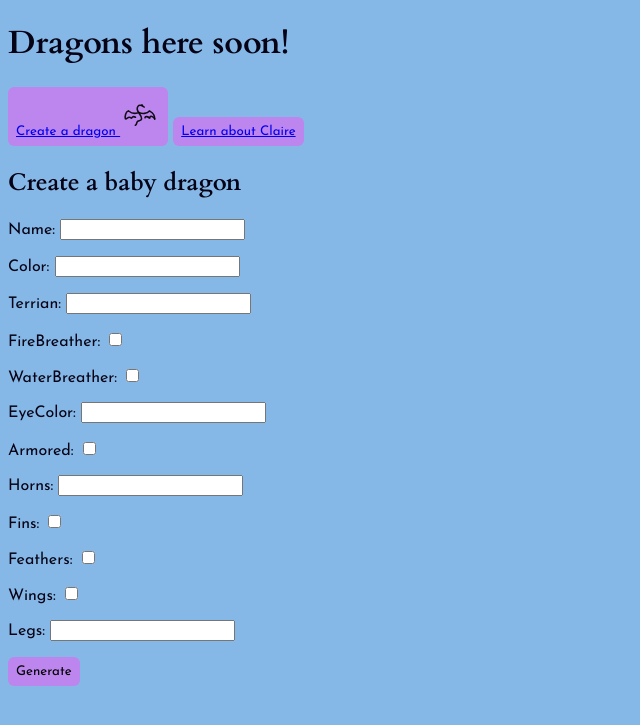
After one commit to miclairy/clairesDragons, a Django app: page /create in a window 1280 px wide. The commit adds this page. Shown: the top 725 px of the page, without its empty margins (0-640 px from the left). Run offline with Django 4.2, Linux system fonts and the light colour scheme.

Commit message:
WIP : add create dragon

```diff
--- /dev/null
+++ b/clairesDragonApp/dragonForm.py
@@ -0,0 +1,21 @@
+from django import forms
+
+from .models import Dragon
+
+class DragonForm(forms.ModelForm):
+
+    class Meta:
+        model = Dragon
+        fields = ('name',
+                  'color',
+                  'terrian',
+                  'fireBreather',
+                  'waterBreather',
+                  'eyeColor',
+                  'armored',
+                  'horns',
+                  'fins',
+                  'feathers',
+                  'wings',
+                  'legs'
+                  )
--- a/clairesDragonApp/models.py
+++ b/clairesDragonApp/models.py
@@ -1,6 +1,4 @@
 from django.db import models
-from django.conf import settings
-from django.utils import timezone
 
 # Create your models here.
 
@@ -17,6 +15,7 @@ class Dragon(models.Model):
     feathers = models.BooleanField()
     wings = models.BooleanField()
     legs = models.IntegerField()
+    # url = models.CharField(max_length=200) # todo generate button for dragons etc
 
 
     def generate(self):
--- /dev/null
+++ b/clairesDragonApp/static/clairesDragonApp/css/clairesDragonApp.css
@@ -0,0 +1,58 @@
+body {
+    background-color: #86B8E7;
+    font-family: "Josefin Sans", sans-serif;
+    font-optical-sizing: auto;
+    font-style: normal;
+
+    color: #050315;
+--primary: #bd86ee;
+--secondary: #d8bcf0;
+--accent: #e5fffa;
+}
+
+button {
+    background-color: #bd86ee;
+    font-family: "Josefin Sans", sans-serif;
+    padding: 8px;
+    border-radius: 6px;
+    border: none;
+}
+
+button:hover {
+    cursor: pointer;
+}
+
+h1,
+h2,
+h3,
+h4 {
+    font-family: 'Cardo', serif;
+}
+
+
+.cardo-regular {
+    font-family: "Cardo", serif;
+    font-weight: 400;
+    font-style: normal;
+}
+
+.cardo-bold {
+font-family: "Cardo", serif;
+font-weight: 700;
+font-style: normal;
+}
+
+.cardo-regular-italic {
+font-family: "Cardo", serif;
+font-weight: 400;
+font-style: italic;
+}
+
+
+/*
+.josefin-sans {
+    font-family: "Josefin Sans", sans-serif;
+    font-optical-sizing: auto;
+    font-weight: ;
+    font-style: normal;
+  } */
--- /dev/null
+++ b/clairesDragonApp/templates/clairesDragonApp/about.html
@@ -0,0 +1,5 @@
+{% extends 'clairesDragonApp/base.html' %}
+
+{% block content %}
+<h1>Creator: Claire Barnaby<h1>
+{% endblock %}
--- /dev/null
+++ b/clairesDragonApp/templates/clairesDragonApp/base.html
@@ -0,0 +1,24 @@
+{% load static %}
+
+<!DOCTYPE html>
+<html>
+    <link rel="preconnect" href="https://fonts.googleapis.com">
+    <link rel="preconnect" href="https://fonts.gstatic.com" crossorigin>
+    <link href="https://fonts.googleapis.com/css2?family=Cardo:ital,wght@0,400;0,700;1,400&display=swap" rel="stylesheet">
+    <link rel="preconnect" href="https://fonts.googleapis.com">
+    <link href="https://fonts.googleapis.com/css2?family=Josefin+Sans:ital,wght@0,100..700;1,100..700&display=swap" rel="stylesheet">
+    <link rel="stylesheet" href="{% static 'clairesDragonApp/css/clairesDragonApp.css' %}">
+    <head>
+        <title>Claire's Dragons </title>
+    </head>
+<body>
+    <h1> Dragons here soon!</h1>
+    <button>
+        <a href="{% url 'create' %}"> Create a dragon {% include "./icons/dragonIcon.svg" %}</a>
+    </button>
+    <button> <a href="{% url 'about' %}"> Learn about Claire </a> </button>
+    <img src"static/clairesDragonApp/images/purpleDragon.png"/>
+    {% block content %}
+    {% endblock %}
+</body>
+</html>
--- /dev/null
+++ b/clairesDragonApp/templates/clairesDragonApp/create.html
@@ -0,0 +1,9 @@
+{% extends 'clairesDragonApp/base.html' %}
+
+{% block content %}
+<h2> Create a baby dragon </h2>
+<form method="POST" class='post-form'> {% csrf_token %}
+    {{ dragonForm.as_p }}
+    <button type='sbumit'> Generate </button>
+</form>
+{% endblock %}
--- a/clairesDragonApp/urls.py
+++ b/clairesDragonApp/urls.py
@@ -1,6 +1,10 @@
 from django.urls import path
 from clairesDragonApp import views
+from django.contrib.staticfiles.urls import staticfiles_urlpatterns
 
 urlpatterns = [
     path('', views.index, name='index'),
+    path('about', views.about, name='about'),
+    path('create', views.create, name='create')
 ]
+urlpatterns += staticfiles_urlpatterns()
--- a/clairesDragonApp/views.py
+++ b/clairesDragonApp/views.py
@@ -1,6 +1,31 @@
 from django.shortcuts import render
 from django.http import HttpResponse
 
+from clairesDragonApp.dragonForm import DragonForm
+from clairesDragonApp.generateDragon import generate
+from .models import Dragon
+
 
 def index(request):
-    return render(request, 'clairesDragonApp/dragons.html', {})
+    dragons = Dragon.objects.all()
+
+    dragon = dragons[0]
+
+    dragonUrls = ['https://encrypted-tbn0.gstatic.com/images?q=tbn:ANd9GcRSVEr5UKVhHIgIZNetHnzNjogzZvZvvJTKNA&s',
+                'static/clairesDragonApp/images/purpleDragon.png',
+                  'https://oaidalleapiprodscus.blob.core.windows.net/private/org-9pMbbb61J0DDJ6qYQu5oefM4/user-K6Ykb8YL2njruV5ShTW872d3/img-YXVKKhQ3gtpgBhD2uHSRxEzD.png?st=2024-09-13T15%3A57%3A27Z&se=2024-09-13T17%3A57%3A27Z&sp=r&sv=2024-08-04&sr=b&rscd=inline&rsct=image/png&skoid=d505667d-d6c1-4a0a-bac7-5c84a87759f8&sktid=a48cca56-e6da-484e-a814-9c849652bcb3&skt=2024-09-12T23%3A18%3A28Z&ske=2024-09-13T23%3A18%3A28Z&sks=b&skv=2024-08-04&sig=7yhFItqDy1jT/yACXzdZZynEiO2ToA09ubuKStFvbF4%3D']
+
+    return render(request, 'clairesDragonApp/dragons.html', {'dragons': dragonUrls})
+
+def about(request) :
+    return render(request, 'clairesDragonApp/about.html')
+
+def create(request):
+    form = DragonForm()
+    if (request.method == "POST"):
+        form = DragonForm(request.POST)
+        if (form.is_valid()):
+            dragon = form.save(commit=True)
+            generate(dragon)
+
+    return render(request, 'clairesDragonApp/create.html', {'dragonForm': form})
--- a/requirements.txt
+++ b/requirements.txt
@@ -1 +1,2 @@
 Django~=4.2.11
+openai
```
Also changed, not shown: clairesDragonApp/generateDragon.py (added, +38 -0 lines), clairesDragonApp/templates/clairesDragonApp/dragons.html (+11 -11 lines), clairesPersonalSite/settings.py (+8 -2 lines), clairesDragonApp/static/clairesDragonApp/images/purpleDragon.png (added), clairesDragonApp/templates/clairesDragonApp/icons/dragonIcon.svg (added), 4 other files.
